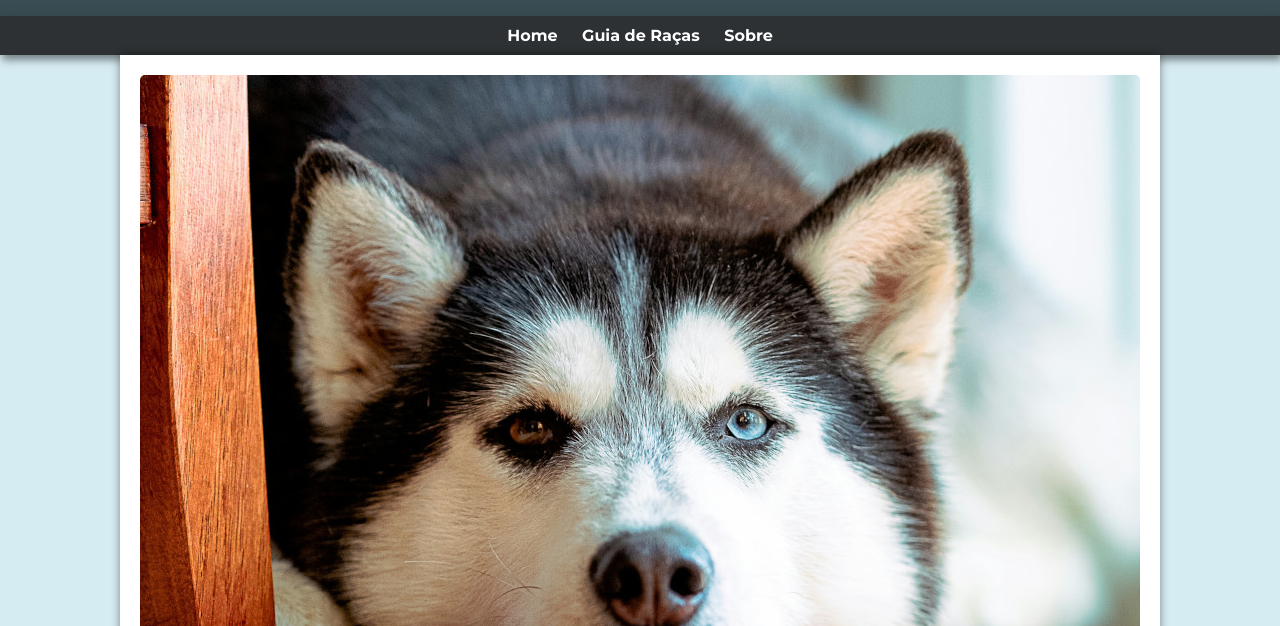
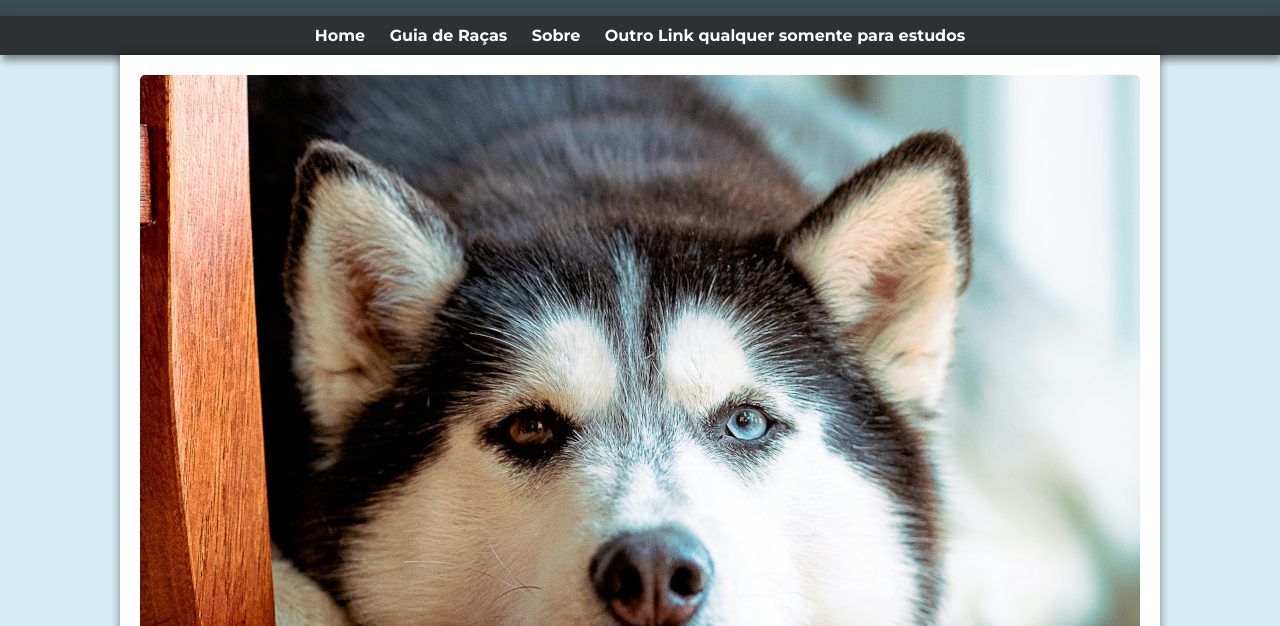
Before and after one commit to saulogomesdocarmo/meu-dog-site, a plain HTML site: page index.html in a window 1280 px wide. Shown: the part 174-800 px from the top of the page. Drawn offline with Linux system fonts and the light colour scheme.

Commit message:
outro teste

```diff
--- a/index.html
+++ b/index.html
@@ -20,6 +20,7 @@
         <a href="index.html" target="_self" rel="next">Home</a>
         <a href="guia-raça.html" target="_self" rel="next">Guia de Raças</a>
         <a href="sobre.html">Sobre</a>
+        <a href="#">Outro Link qualquer somente para estudos</a>
     </nav>
 
     <main>
```
